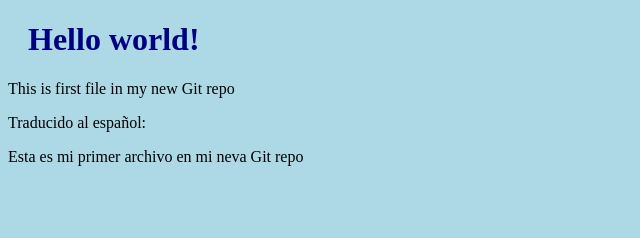
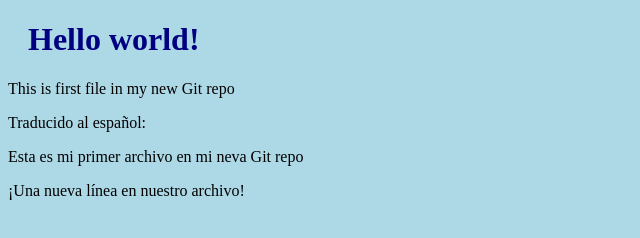
Before and after one commit to ronyemerzon/hello-world, a plain HTML site: page index.html in a window 1280 px wide. Shown: the whole page, without its empty margins (0-640 px from the left). Drawn offline with Linux system fonts and the light colour scheme.

Commit message:
Actualizado index.html con una nueva línea

```diff
--- a/index.html
+++ b/index.html
@@ -14,5 +14,7 @@
     <p>Traducido al español:</p>
     <p>Esta es mi primer archivo en mi neva Git repo</p>
 
+    <p>¡Una nueva línea en nuestro archivo!</p>
+
 </body>
 </html>
```
